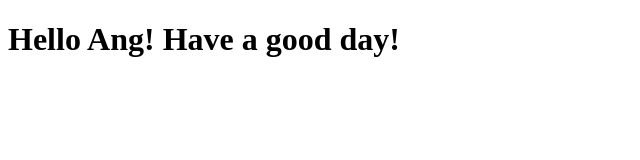
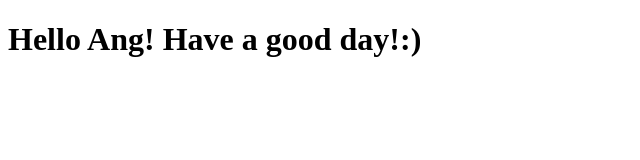
Before and after one commit to rynnxiao/coursera-test, a plain HTML site: page site/index.html in a window 1280 px wide. Shown: the full height of the page, 0-640 px from the left. Drawn offline with Linux system fonts and the light colour scheme.

Commit message:
second addition to the page.

```diff
--- a/site/index.html
+++ b/site/index.html
@@ -4,6 +4,6 @@
         <title>Hello Ang!</title>
     </head>
     <body>
-<h1> Hello Ang! Have a good day!</h1>
+<h1> Hello Ang! Have a good day!:)</h1>
     </body>
     </html>
```
